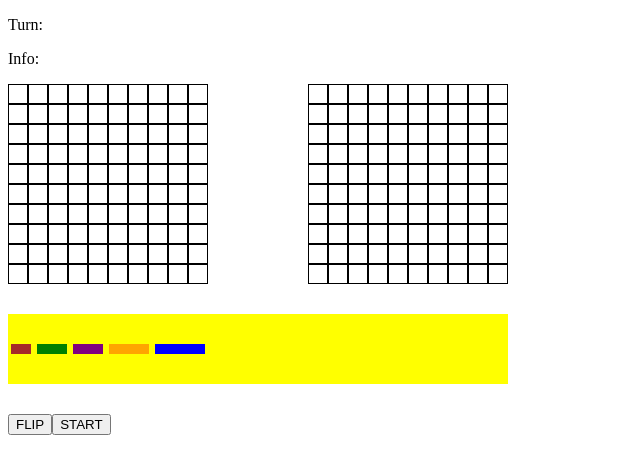
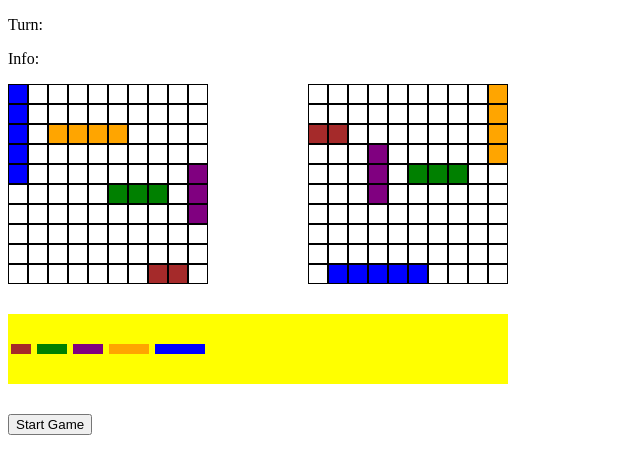
Before and after one commit to rewthex/battleship, a website built with webpack: page src/template.html in a window 1280 px wide. Shown: the whole page, without its empty margins (0-640 px from the left). Built offline with nearby package versions, Linux system fonts and the light colour scheme.

Commit message:
grid rendering function done

```diff
--- a/src/classes.js
+++ b/src/classes.js
@@ -32,6 +32,47 @@ export class Gameboard {
 			this.board[start + i * increment] = this.ships[type];
 		}
 	}
+	randomizeShips() {
+		const randomNumber = Math.floor(Math.random() * 5);
+
+		switch (randomNumber) {
+			case 0:
+				this.placeShip('carrier', 0, true);
+				this.placeShip('battleship', 22, false);
+				this.placeShip('cruiser', 49, true);
+				this.placeShip('submarine', 55, false);
+				this.placeShip('destroyer', 97, false);
+				break;
+			case 1:
+				this.placeShip('carrier', 5, false);
+				this.placeShip('battleship', 10, false);
+				this.placeShip('cruiser', 30, true);
+				this.placeShip('submarine', 65, true);
+				this.placeShip('destroyer', 88, true);
+				break;
+			case 2:
+				this.placeShip('carrier', 91, false);
+				this.placeShip('battleship', 9, true);
+				this.placeShip('cruiser', 33, true);
+				this.placeShip('submarine', 45, false);
+				this.placeShip('destroyer', 20, false);
+				break;
+			case 3:
+				this.placeShip('carrier', 50, false);
+				this.placeShip('battleship', 81, false);
+				this.placeShip('cruiser', 12, true);
+				this.placeShip('submarine', 48, true);
+				this.placeShip('destroyer', 6, true);
+				break;
+			case 4:
+				this.placeShip('carrier', 15, true);
+				this.placeShip('battleship', 84, false);
+				this.placeShip('cruiser', 41, true);
+				this.placeShip('submarine', 59, true);
+				this.placeShip('destroyer', 33, true);
+				break;
+		}
+	}
 	receiveAttack(coord) {
 		const result = this.board[coord];
 		if (result !== undefined) {
@@ -45,7 +86,7 @@ export class Gameboard {
 export class Player {
 	constructor(name, type = 'human') {
 		this.name = name;
-    this.type = type;
+		this.type = type;
 		this.gameboard = new Gameboard();
 	}
 }
--- a/src/gamearea.js
+++ b/src/gamearea.js
@@ -1,33 +1,12 @@
-export const gameInfo = () => {
-	const gameInfoDiv = document.createElement('div');
-	gameInfoDiv.classList.add('game-info');
-
-	const turnDisplayPara = document.createElement('p');
-	const turnDisplaySpan = document.createElement('span');
-	turnDisplaySpan.innerText = 'Turn: '
-	turnDisplaySpan.setAttribute('id', 'turn-display');
-	turnDisplayPara.appendChild(turnDisplaySpan);
-
-	const infoPara = document.createElement('p');
-	const infoSpan = document.createElement('span');
-	infoSpan.innerText = 'Info: '
-	infoSpan.setAttribute('id', 'info');
-	infoPara.appendChild(infoSpan);
-
-	gameInfoDiv.append(turnDisplayPara, infoPara);
-
-	return gameInfoDiv;
-};
-
-export const gameBoards = (playerOne, playerTwo) => {
+export const gameBoards = () => {
 	const gamesBoardDiv = document.createElement('div');
 	gamesBoardDiv.classList.add('gamesboard-container');
-  gamesBoardDiv.append(createBoard(playerOne), createBoard(playerTwo))
+  gamesBoardDiv.append(renderBoard('player-one'), renderBoard('player-two'))
 
 	return gamesBoardDiv;
 };
 
-const createBoard = (player) => {
+export const renderBoard = (player, gameboard = '') => {
 	const width = 10;
 
 	const gameBoardContainer = document.createElement('div');
@@ -35,6 +14,7 @@ const createBoard = (player) => {
 	gameBoardContainer.setAttribute('id', player)
 
 	for (let i = 0; i < width * width; i++) {
+
 		const block = document.createElement('div');
 		block.classList.add('block');
 		block.id = i;
@@ -43,55 +23,3 @@ const createBoard = (player) => {
 
 	return gameBoardContainer;
 }
-
-export const optionContainer = () => {
-	const optionContainerDiv = document.createElement('div');
-	optionContainerDiv.classList.add('option-container');
-
-	const destroyerDiv = document.createElement('div');
-	destroyerDiv.classList.add('destroyer-preview', 'destroyer');
-	destroyerDiv.setAttribute('draggable', 'true');
-
-	const submarineDiv = document.createElement('div');
-	submarineDiv.classList.add('submarine-preview', 'submarine');
-	submarineDiv.setAttribute('draggable', 'true');
-
-	const cruiserDiv = document.createElement('div');
-	cruiserDiv.classList.add('cruiser-preview', 'cruiser');
-	cruiserDiv.setAttribute('draggable', 'true');
-
-	const battleshipDiv = document.createElement('div');
-	battleshipDiv.classList.add('battleship-preview', 'battleship');
-	battleshipDiv.setAttribute('draggable', 'true');
-
-	const carrierDiv = document.createElement('div');
-	carrierDiv.classList.add('carrier-preview', 'carrier');
-	carrierDiv.setAttribute('draggable', 'true');
-
-	optionContainerDiv.append(
-		destroyerDiv,
-		submarineDiv,
-		cruiserDiv,
-		battleshipDiv,
-		carrierDiv
-	);
-
-	return optionContainerDiv;
-};
-
-export const buttonContainer = () => {
-	const buttonContainerDiv = document.createElement('div');
-	buttonContainerDiv.classList.add('button-container');
-
-	const flipButton = document.createElement('button');
-	flipButton.setAttribute('id', 'flip-button');
-	flipButton.innerText = 'FLIP';
-
-	const startButton = document.createElement('button');
-	startButton.setAttribute('id', 'start-button');
-	startButton.innerText = 'START';
-
-	buttonContainerDiv.append(flipButton, startButton);
-
-	return buttonContainerDiv;
-};
--- a/src/index.js
+++ b/src/index.js
@@ -1,31 +1,44 @@
 import { Player } from './classes';
-import {
-	gameInfo,
-	gameBoards,
-	optionContainer,
-	buttonContainer,
-} from './gamearea';
-import { flip } from './gamehelpers';
 import './styles.css'
 
-const gameController = () => {
-  const humanPlayer = new Player('Aaron', 'human')
-  const computerPlayer = new Player('Hal', 'computer')
+const humanPlayer = new Player('Aaron', 'human')
+humanPlayer.gameboard.randomizeShips();
 
-  return { humanPlayer, computerPlayer }
+const computerPlayer = new Player('Hal', 'computer')
+computerPlayer.gameboard.randomizeShips();
+
+const renderBoard = (player, gameboard) => {
+    const width = 10;
+
+    const gameBoardContainer = document.createElement('div');
+    gameBoardContainer.classList.add('game-board');
+    gameBoardContainer.setAttribute('id', player)
+
+    for (let i = 0; i < width * width; i++) {
+      const block = document.createElement('div');
+      block.classList.add('block');
+      if (gameboard[i] !== undefined) {
+        const shipType = gameboard[i]['name']
+        block.classList.add(shipType)
+      }
+      block.id = i;
+      gameBoardContainer.append(block);
+    }
+
+    const gamesBoardContainer = document.querySelector('.gamesboard-container')
+    gamesBoardContainer.append(gameBoardContainer)
 }
 
-const game = gameController();
+renderBoard('player-one', humanPlayer.gameboard.board)
+renderBoard('player-one', computerPlayer.gameboard.board)
 
-const screenController = () => {
-  document.body.append(
-    gameInfo(),
-    gameBoards('player-one', 'player-two'),
-    optionContainer(),
-    buttonContainer()
-  );
-  const flipButton = document.querySelector('#flip-button')
-  flipButton.addEventListener('click', flip)
+const startGame = () => {
+  const playerOneContainer = document.querySelector('#player-one')
+  const playerTwoContainer = document.querySelector('#player-two')
+  playerOneContainer.addEventListener('click', (e) => {
+    console.log(e);
+  })
+  playerTwoContainer.addEventListener('click', (e) => {
+    console.log(e);
+  })
 }
-
-const screen = screenController();
--- a/src/styles.css
+++ b/src/styles.css
@@ -74,7 +74,7 @@
   margin: 3px;
 }
 
-.carrier {
+.carrier-preview {
   width: 50px;
   height: 10px;
   margin: 3px;
--- a/src/template.html
+++ b/src/template.html
@@ -6,6 +6,22 @@
 		<title>Battleship</title>
 	</head>
 	<body>
+		<div id="game-info">
+			<p>Turn: <span id="turn-display"></span></p>
+			<p>Info: <span id="info"></span></p>
+		</div>
+
+		<div class="gamesboard-container"></div>
+
+		<div class="option-container">
+			<div class="destroyer-preview destroyer" draggable="true"></div>
+			<div class="submarine-preview submarine" draggable="true"></div>
+			<div class="cruiser-preview cruiser" draggable="true"></div>
+			<div class="battleship-preview battleship" draggable="true"></div>
+			<div class="carrier-preview carrier" draggable="true"></div>
+		</div>
+
+		<button type="button">Start Game</button>
 
 	</body>
 </html>
```
